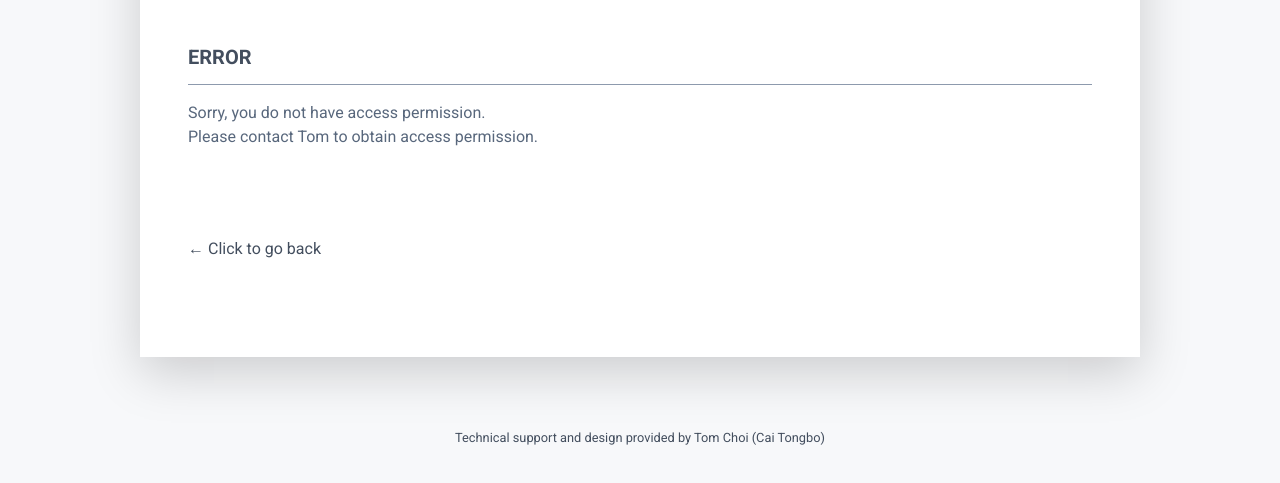
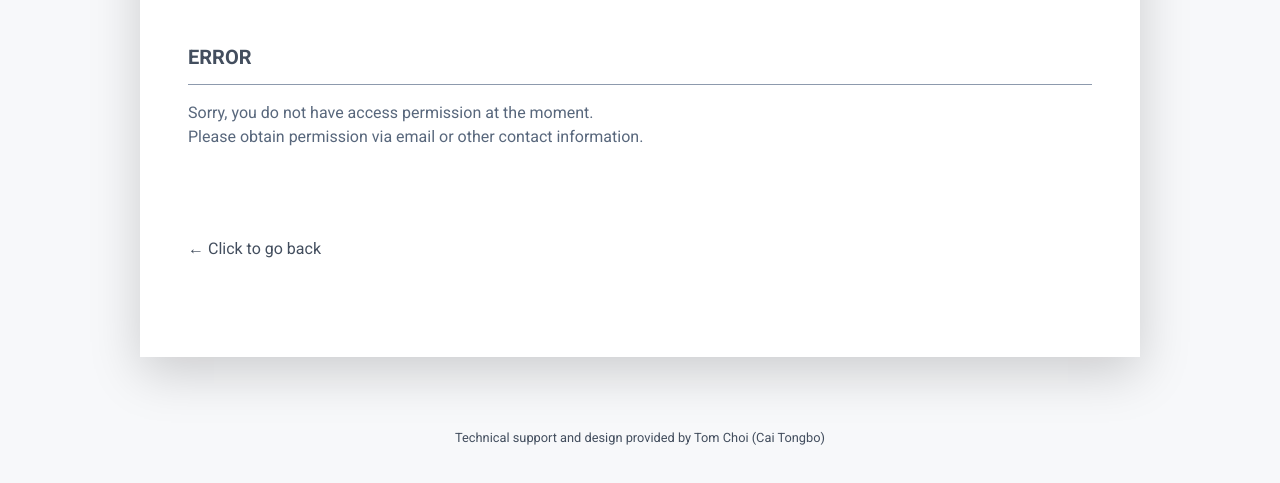
Before and after one commit to tomchoi2000/CV_Tomchoi, a plain HTML site: page error.html in a window 1280 px wide. Shown: the part 253-736 px from the top of the page. Drawn offline with Linux system fonts and the light colour scheme.

Commit message:
Update error.html

```diff
--- a/error.html
+++ b/error.html
@@ -39,7 +39,7 @@
 				                <li class="mb-3"><a href="https://www.linkedin.com/in/tomchoi2000/"><span class="fa-container text-center mr-2"><i class="fab fa-linkedin-in fa-fw"></i></span>linkedin.com/in/tomchoi2000 &nbsp </a></li>
 				                <li class="mb-3"><a href="https://github.com/tomchoi2000"><span class="fa-container text-center mr-2"><i class="fab fa-github-alt fa-fw"></i></span>github.com/tomchoi2000</a></li>
 				                <li class="mb-3"><a href="https://www.kaggle.com/tomchoi2000"><span class="fa-container text-center mr-2"><i class="fab fa-codepen fa-fw"></i></span>kaggle.com/tomchoi2000</a></li>
-				                <li><a href="https://tomchoi2000.github.io/CV_Tomchoi/"><span class="fa-container text-center mr-2"><i class="fas fa-globe"></i></span>tomchoi2000.com</a></li>
+				                <li><a href="https://tomchoi2000.github.io/CV_Tomchoi/error.html"><span class="fa-container text-center mr-2"><i class="fas fa-globe"></i></span>tomchoi2000.com</a></li>
 						    </ul>
 					    </div><!--//secondary-info-->
 
@@ -50,8 +50,8 @@
 			    <section class="resume-section summary-section mb-5">
 				    <h2 class="resume-section-title text-uppercase font-weight-bold pb-3 mb-3">Error</h2>
 				    <div class="resume-section-content">
-					    <p class="mb-0">Sorry, you do not have access permission.</p>
-						<p>Please contact Tom to obtain access permission.</p>
+					    <p class="mb-0">Sorry, you do not have access permission at the moment.</p>
+						<p>Please obtain permission via email or other contact information.</p>
 						<br>
 						<br>
 						<br>
```
